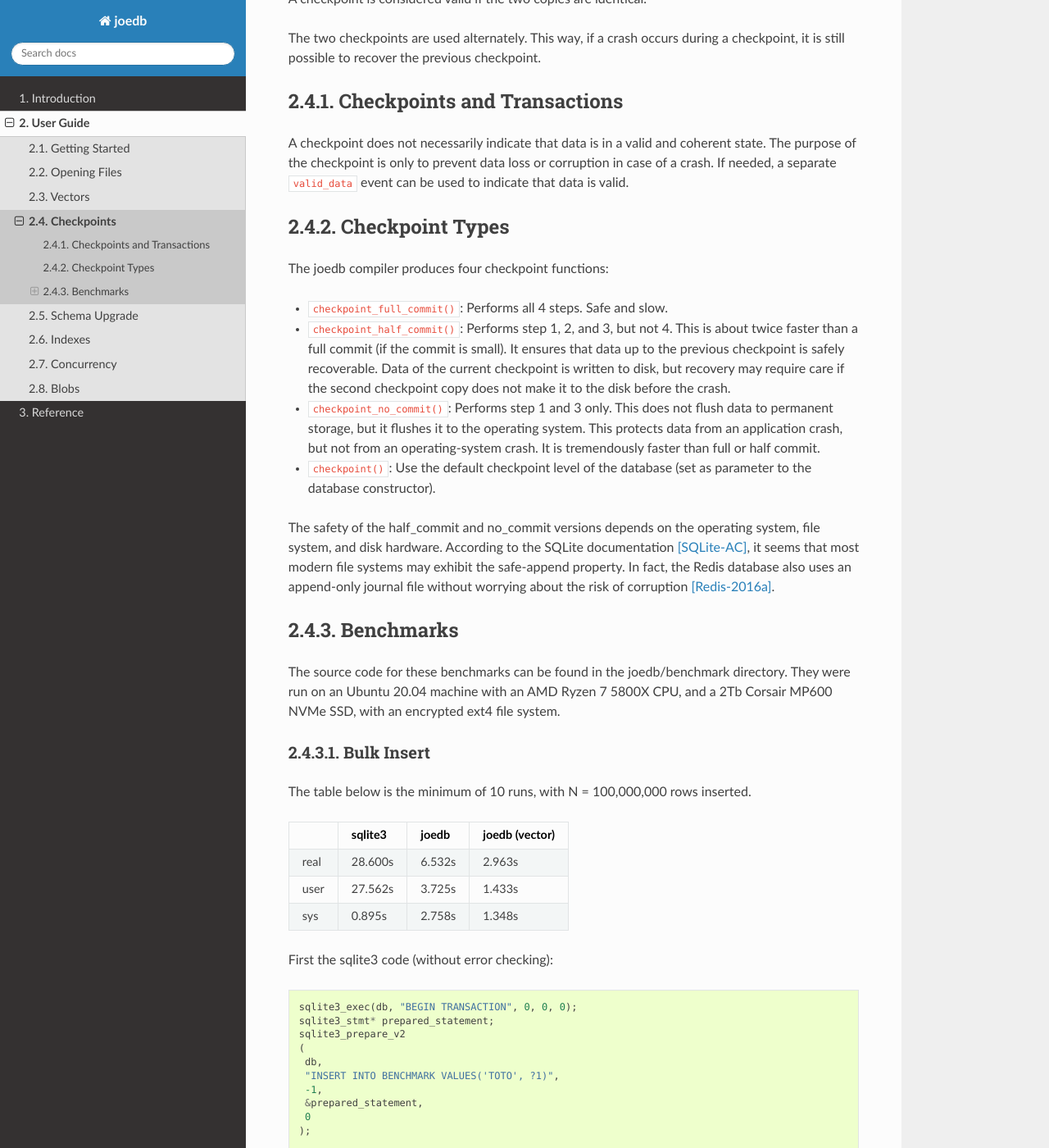
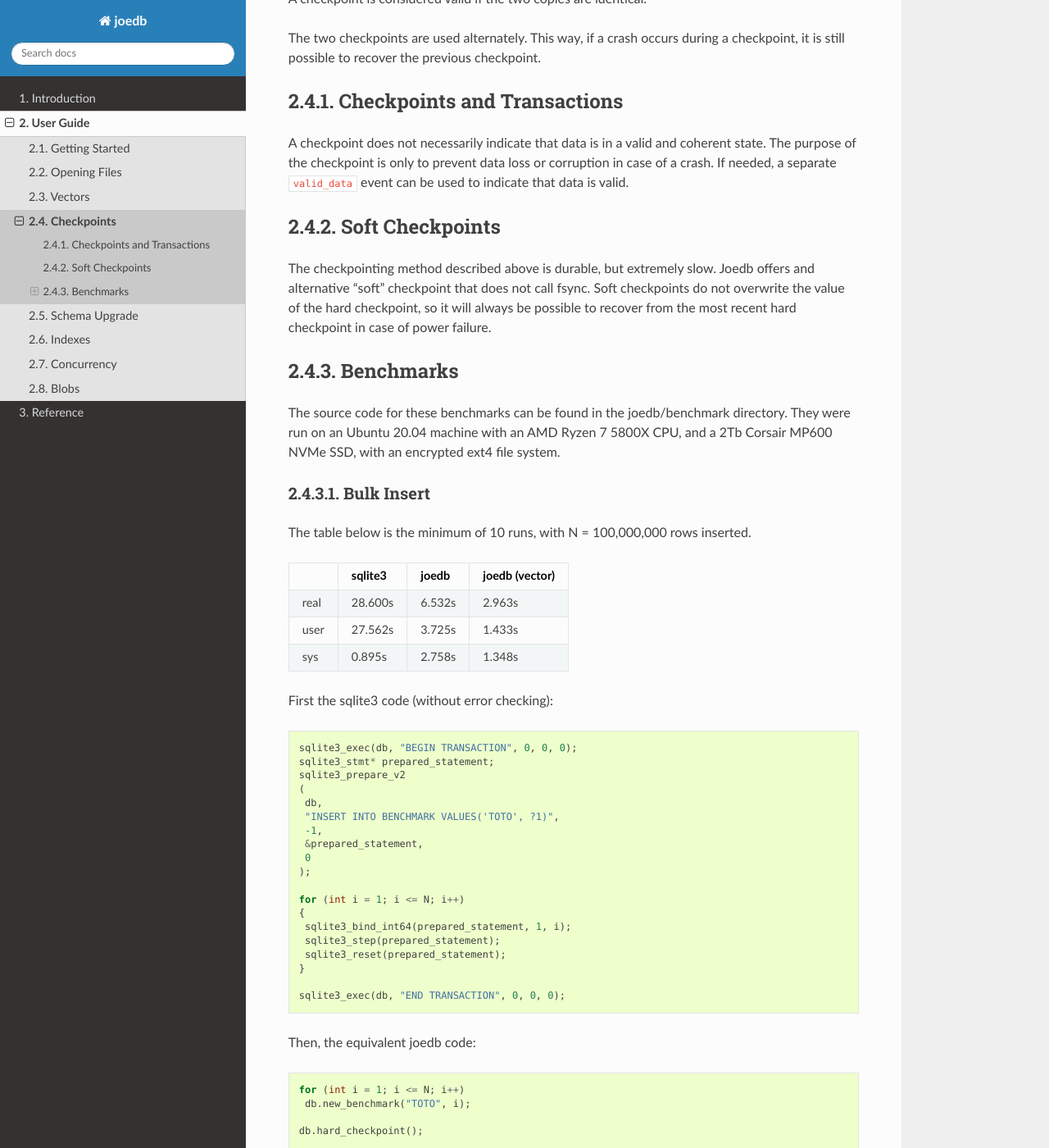
Before and after one commit to Remi-Coulom/joedb, a Sphinx documentation site: the page built from doc/source/checkpoints.rst, in a window 1280 px wide and 1400 px high, scrolled down 461 px. Shown: the whole window at 82% size. Built offline with Sphinx 7.4.7 and the Read the Docs theme 3.1.0, drawn with Linux system fonts in a browser that asks for light colours; formulas are drawn with MathJax 3; some of the changed text lies outside the part shown.

Commit message:
soft_checkpoints are working

```diff
--- a/doc/source/checkpoints.rst
+++ b/doc/source/checkpoints.rst
@@ -28,29 +28,14 @@
 in case of a crash. If needed, a separate ``valid_data`` event can be used to
 indicate that data is valid.
 
-Checkpoint Types
+Soft Checkpoints
 ----------------
 
-The joedb compiler produces four checkpoint functions:
-
-- ``checkpoint_full_commit()``: Performs all 4 steps. Safe and slow.
-- ``checkpoint_half_commit()``: Performs step 1, 2, and 3, but not 4. This is
-  about twice faster than a full commit (if the commit is small). It ensures
-  that data up to the previous checkpoint is safely recoverable. Data of the
-  current checkpoint is written to disk, but recovery may require care if the
-  second checkpoint copy does not make it to the disk before the crash.
-- ``checkpoint_no_commit()``: Performs step 1 and 3 only. This does not flush
-  data to permanent storage, but it flushes it to the operating system. This
-  protects data from an application crash, but not from an operating-system
-  crash. It is tremendously faster than full or half commit.
-- ``checkpoint()``: Use the default checkpoint level of the database (set as
-  parameter to the database constructor).
-
-The safety of the half_commit and no_commit versions depends on the operating
-system, file system, and disk hardware. According to the SQLite documentation
-[SQLite-AC]_, it seems that most modern file systems may exhibit the
-safe-append property. In fact, the Redis database also uses an append-only
-journal file without worrying about the risk of corruption [Redis-2016a]_.
+The checkpointing method described above is durable, but extremely slow. Joedb
+offers and alternative "soft" checkpoint that does not call fsync. Soft
+checkpoints do not overwrite the value of the hard checkpoint, so it will
+always be possible to recover from the most recent hard checkpoint in case of
+power failure.
 
 Benchmarks
 ----------
@@ -105,7 +90,7 @@
   for (int i = 1; i <= N; i++)
    db.new_benchmark("TOTO", i);
 
-  db.checkpoint_full_commit();
+  db.hard_checkpoint();
 
 The joedb code is not only faster, it is also shorter, much more readable,
 and has many less potential run-time errors.
@@ -130,7 +115,7 @@
    });
   }
 
-  db.checkpoint_full_commit();
+  db.hard_checkpoint();
 
 Writing large vectors is faster than inserting elements one by one in a loop,
 especially for primitive types.
@@ -141,15 +126,15 @@
 Instead of one big commit at the end, each insert is now committed to disk one
 by one. With N = 1000:
 
-+------+---------+---------------------+---------------------+-------------------+
-|      | sqlite3 | joedb (full_commit) | joedb (half_commit) | joedb (no_commit) |
-+======+=========+=====================+=====================+===================+
-| real | 2.543s  | 2.000s              | 1.211s              | 0.002s            |
-+------+---------+---------------------+---------------------+-------------------+
-| user | 0.027s  | 0.004s              | 0.003s              | 0.000s            |
-+------+---------+---------------------+---------------------+-------------------+
-| sys  | 0.130s  | 0.038s              | 0.020s              | 0.002s            |
-+------+---------+---------------------+---------------------+-------------------+
++------+---------+--------------+--------------+
+|      | sqlite3 | joedb (hard) | joedb (soft) |
++======+=========+==============+==============+
+| real | 2.543s  | 2.000s       | 0.002s       |
++------+---------+--------------+--------------+
+| user | 0.027s  | 0.004s       | 0.000s       |
++------+---------+--------------+--------------+
+| sys  | 0.130s  | 0.038s       | 0.002s       |
++------+---------+--------------+--------------+
 
 There is much less difference in performance compared to a big transaction, but
 joedb is still faster.
--- a/doc/source/history.rst
+++ b/doc/source/history.rst
@@ -46,6 +46,10 @@
 
   - Incompatibilities with previous version:
 
+    - File format changed: ``joedb_convert`` from branch ``convert_4_to_6``
+      can upgrade old file to the new format.
+    - Checkpoints changed: use either ``soft_checkpoint`` or
+      ``hard_checkpoint``. See :doc:`Checkpoints <checkpoints>` for details
     - ``Generic_File`` was renamed to :joedb:`Buffered_File`
     - ``Generic_File_Database`` was renamed to :joedb:`Writable_Database`
     - ``Local_Client`` was renamed to :joedb:`File_Client`
```
Also changed, not shown: doc/source/file_format.rst (+6 -6 lines), doc/source/todo.rst (+0 -16 lines), 9 other files.
